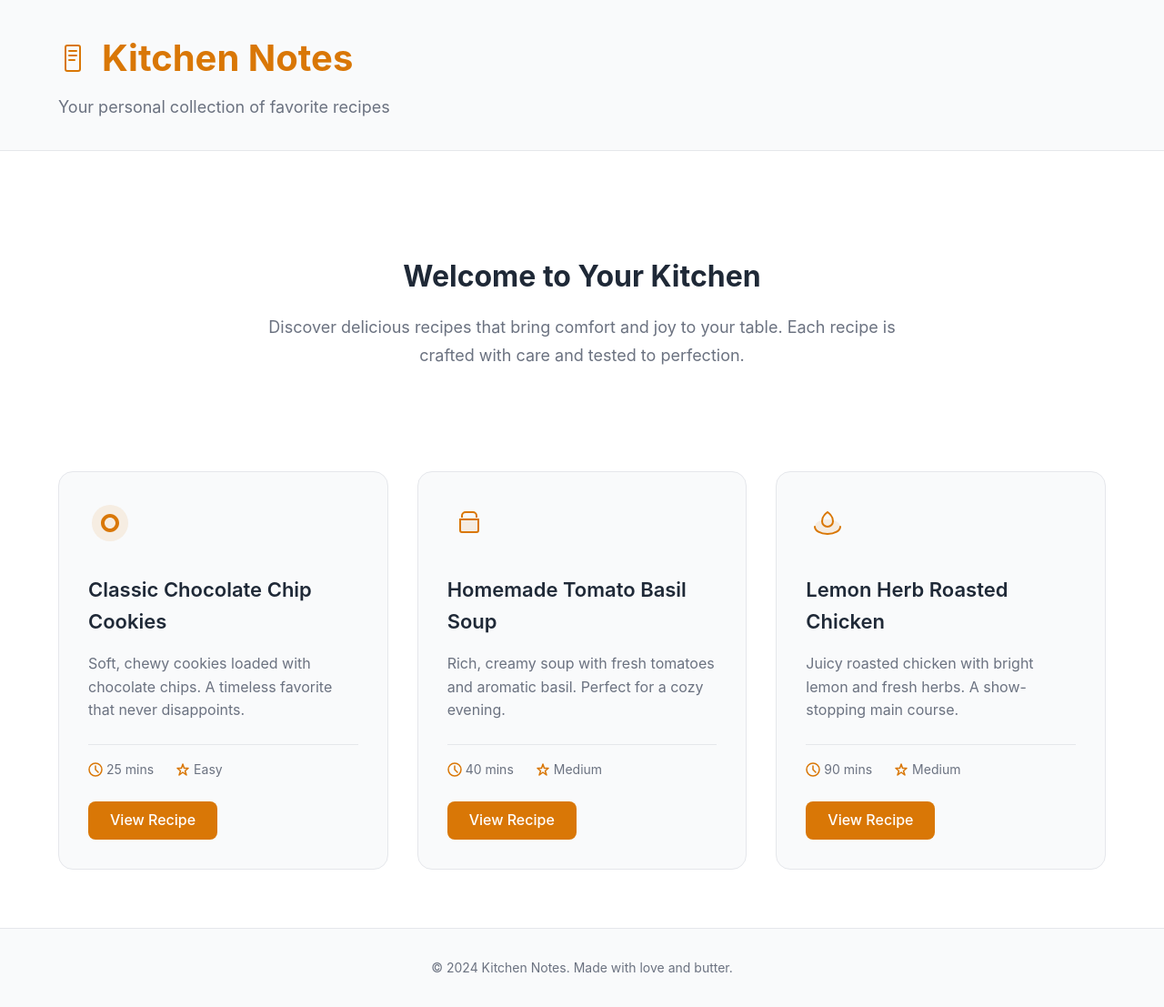
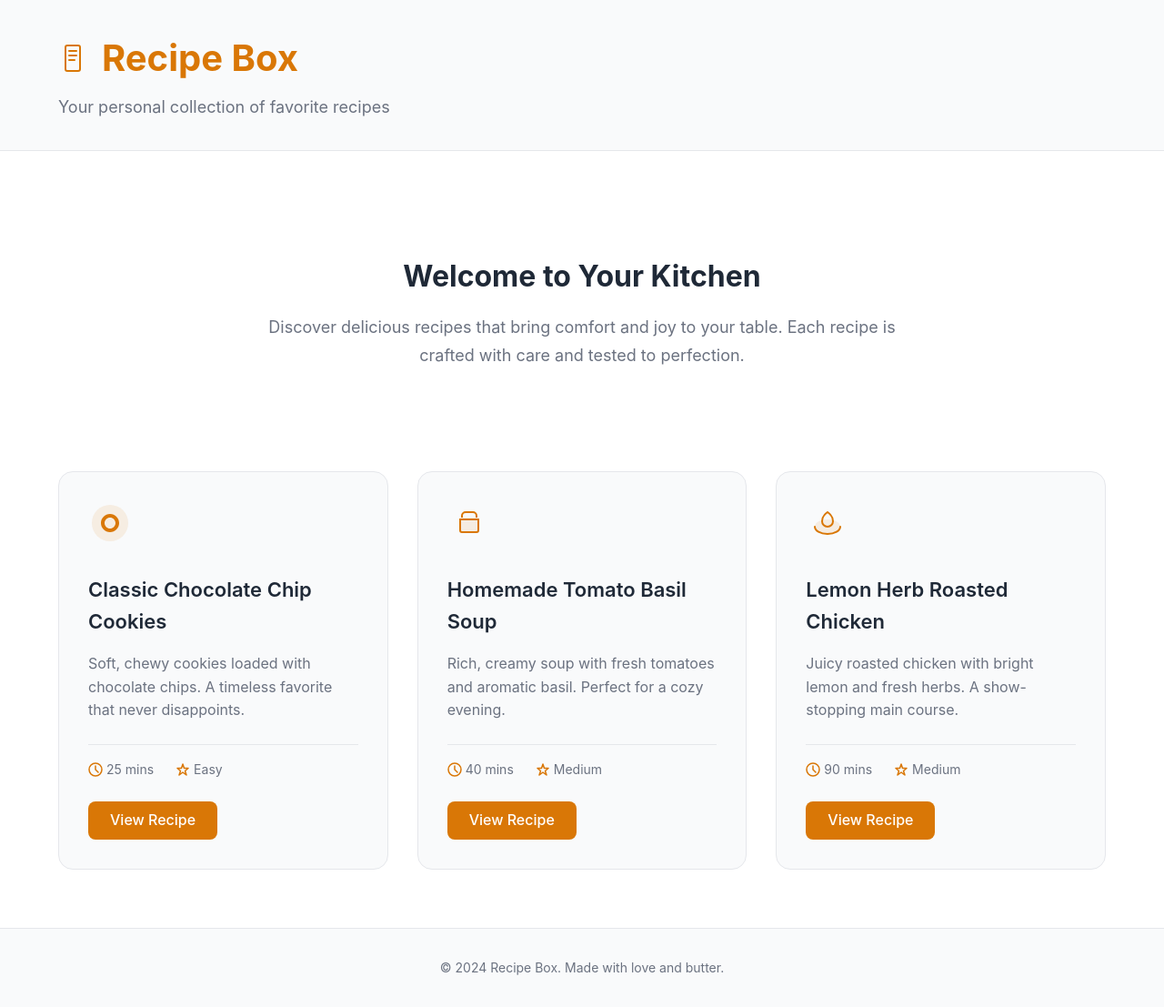
Before and after one commit to lyndawood/testing, a website: page index.html in a window 1280 px wide. Shown: the whole page at 91% size. Drawn offline with Linux system fonts and the light colour scheme.

Commit message:
Change app title from Kitchen Notes to Recipe Box
- Update page titles in all HTML files
- Update site header branding to "Recipe Box"
- Update footer copyright to "Recipe Box"

```diff
--- a/index.html
+++ b/index.html
@@ -3,7 +3,7 @@
 <head>
     <meta charset="UTF-8">
     <meta name="viewport" content="width=device-width, initial-scale=1.0">
-    <title>Kitchen Notes - Home</title>
+    <title>Recipe Box - Home</title>
     <link rel="stylesheet" href="styles.css">
 </head>
 <body>
@@ -16,7 +16,7 @@
                     <line x1="12" y1="13" x2="20" y2="13" stroke="currentColor" stroke-width="2" stroke-linecap="round"/>
                     <line x1="12" y1="18" x2="18" y2="18" stroke="currentColor" stroke-width="2" stroke-linecap="round"/>
                 </svg>
-                Kitchen Notes
+                Recipe Box
             </h1>
             <p class="site-tagline">Your personal collection of favorite recipes</p>
         </div>
@@ -115,7 +115,7 @@
 
     <footer class="site-footer">
         <div class="container">
-            <p>&copy; 2024 Kitchen Notes. Made with love and butter.</p>
+            <p>&copy; 2024 Recipe Box. Made with love and butter.</p>
         </div>
     </footer>
 </body>
```
Also changed, not shown: recipe-chicken.html (+3 -3 lines), recipe-cookies.html (+3 -3 lines), recipe-soup.html (+3 -3 lines).
